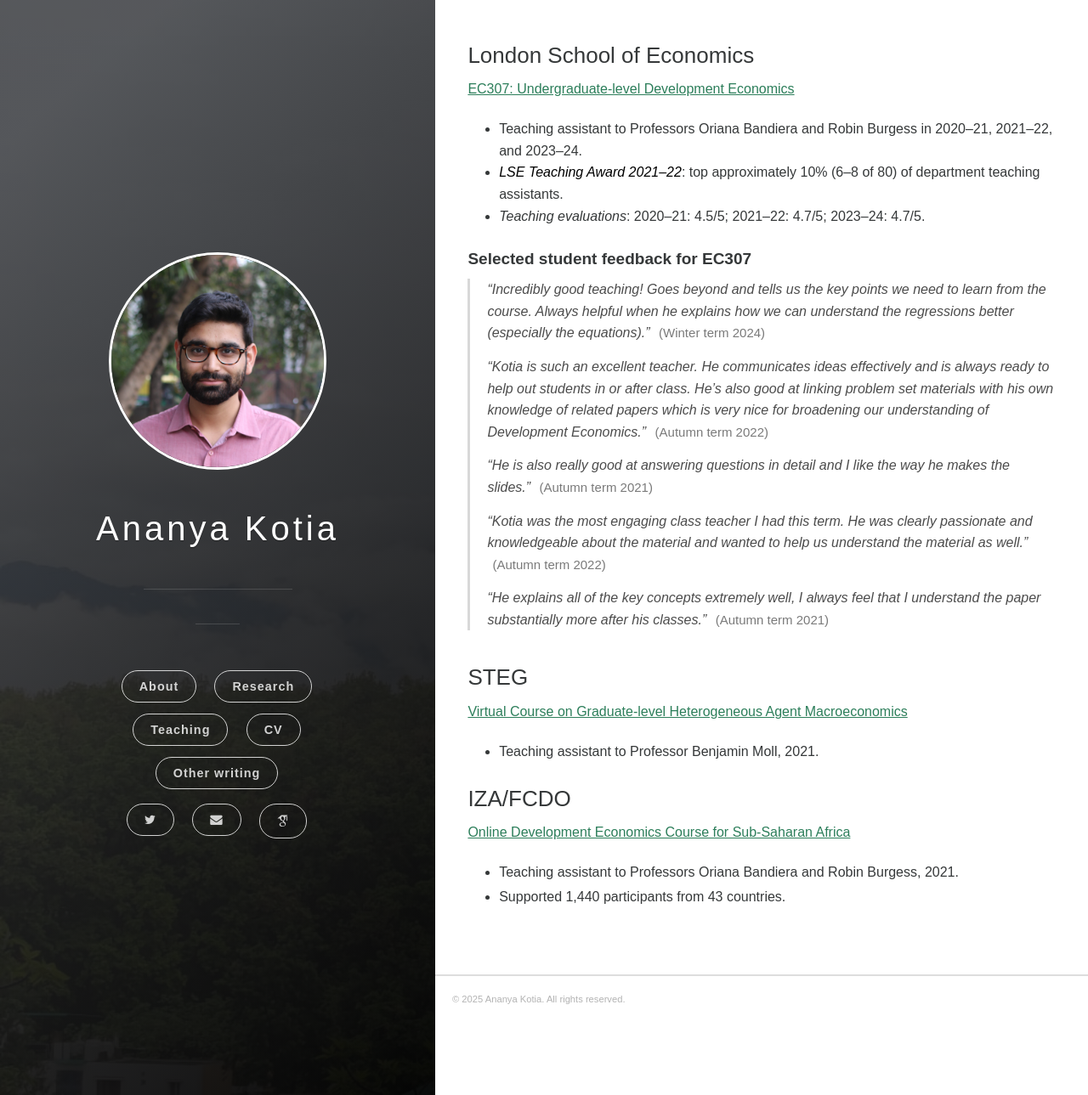
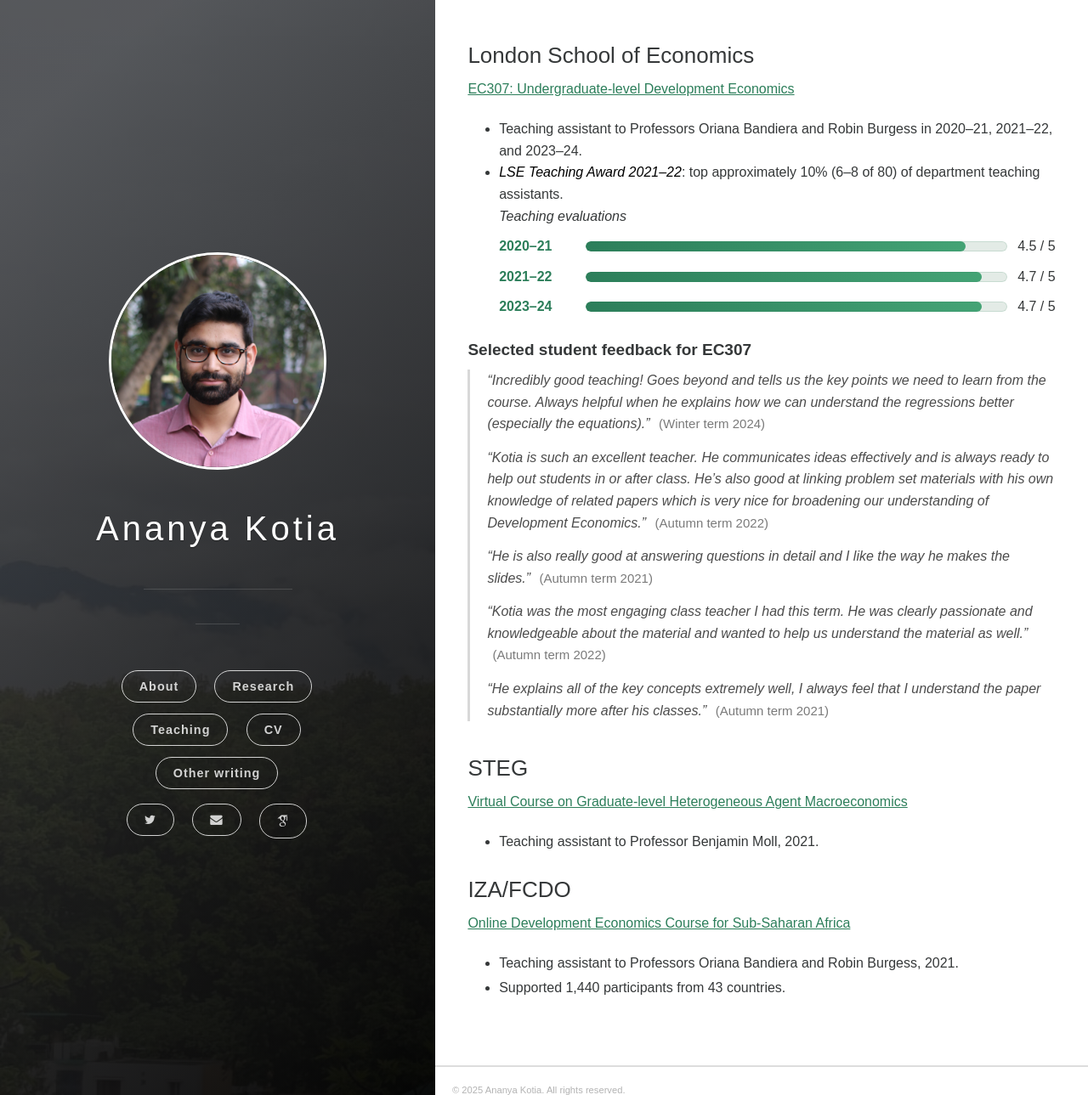
Before and after one commit to ananyakotia/ananyakotia.github.io, a Jekyll site: the page built from pages/teaching.markdown, in a window 1280 px wide and 1289 px high. Shown: the whole window at 85% size. Built offline with Jekyll 4.4.1, drawn with Linux system fonts in a browser that asks for light colours; some web fonts are replaced.

Commit message:
update teaching

```diff
--- a/css/main.scss
+++ b/css/main.scss
@@ -335,3 +335,72 @@ ul.no-bullets li {
   display: inline-block;
   margin-left: 6px;
 }
+
+.teaching-page .teaching-details li.teaching-evaluations {
+  display: block;
+}
+
+.teaching-page .teaching-details .evaluation-label {
+  display: inline-block;
+  margin-bottom: 10px;
+  font-size: 16px;
+}
+
+.teaching-page .evaluation-bars {
+  display: flex;
+  flex-direction: column;
+  gap: 10px;
+}
+
+.teaching-page .evaluation-entry {
+  display: grid;
+  grid-template-columns: auto 1fr auto;
+  align-items: center;
+  gap: 12px;
+}
+
+.teaching-page .evaluation-year {
+  font-weight: 600;
+  color: #2c7e5a;
+  min-width: 90px;
+}
+
+.teaching-page .evaluation-bar {
+  position: relative;
+  background: #e3ebe6;
+  border-radius: 999px;
+  height: 12px;
+  overflow: hidden;
+}
+
+.teaching-page .evaluation-bar::before {
+  content: "";
+  position: absolute;
+  inset: 0;
+  border-radius: inherit;
+  box-shadow: inset 0 0 0 1px rgba(44, 126, 90, 0.15);
+}
+
+.teaching-page .evaluation-bar-fill {
+  height: 100%;
+  border-radius: 999px;
+  background: linear-gradient(90deg, #2c7e5a, #44a375);
+  width: calc(var(--score, 0) * 100%);
+}
+
+.teaching-page .evaluation-score {
+  font-weight: 500;
+  font-variant-numeric: tabular-nums;
+  color: #353839;
+}
+
+@media (max-width: 540px) {
+  .teaching-page .evaluation-entry {
+    grid-template-columns: 1fr;
+    gap: 6px;
+  }
+
+  .teaching-page .evaluation-year {
+    min-width: 0;
+  }
+}
--- a/pages/teaching.markdown
+++ b/pages/teaching.markdown
@@ -13,7 +13,32 @@ permalink: /teaching/
 <ul class="no-bullets teaching-details">
   <li>Teaching assistant to Professors Oriana Bandiera and Robin Burgess in 2020–21, 2021–22, and 2023–24.</li>
   <li><em><a href="https://info.lse.ac.uk/staff/divisions/Eden-Centre/Education-awards/LSE-Class-Teacher-Awards" target="_blank" rel="noopener">LSE Teaching Award 2021–22</a></em>: top approximately 10% (6–8 of 80) of department teaching assistants.</li>
-  <li><em>Teaching evaluations</em>: 2020–21: 4.5/5; 2021–22: 4.7/5; 2023–24: 4.7/5.</li>
+  <li class="teaching-evaluations">
+    <span class="evaluation-label"><em>Teaching evaluations</em></span>
+    <div class="evaluation-bars">
+      <div class="evaluation-entry">
+        <span class="evaluation-year">2020–21</span>
+        <div class="evaluation-bar" role="img" aria-label="2020–21 evaluation score 4.5 out of 5">
+          <div class="evaluation-bar-fill" style="--score: 0.9;"></div>
+        </div>
+        <span class="evaluation-score">4.5 / 5</span>
+      </div>
+      <div class="evaluation-entry">
+        <span class="evaluation-year">2021–22</span>
+        <div class="evaluation-bar" role="img" aria-label="2021–22 evaluation score 4.7 out of 5">
+          <div class="evaluation-bar-fill" style="--score: 0.94;"></div>
+        </div>
+        <span class="evaluation-score">4.7 / 5</span>
+      </div>
+      <div class="evaluation-entry">
+        <span class="evaluation-year">2023–24</span>
+        <div class="evaluation-bar" role="img" aria-label="2023–24 evaluation score 4.7 out of 5">
+          <div class="evaluation-bar-fill" style="--score: 0.94;"></div>
+        </div>
+        <span class="evaluation-score">4.7 / 5</span>
+      </div>
+    </div>
+  </li>
 </ul>
 
 #### Selected student feedback for EC307
```
